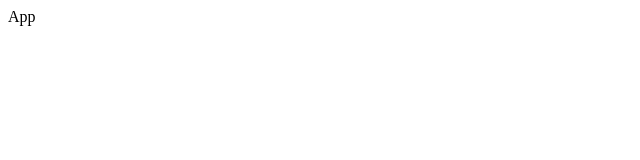
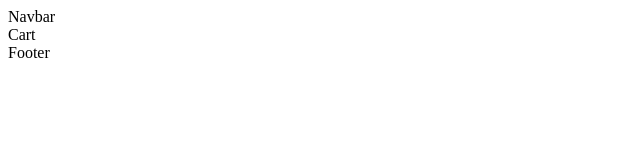
Before and after one commit to mayoshmase-dot/E-Store, a React (Vite) app: page /cart in a window 1280 px wide. Shown: the top 160 px of the page, without its empty margins (0-640 px from the left). Built offline with nearby package versions, Linux system fonts and the light colour scheme.

Commit message:
create spa

```diff
--- a/src/App.jsx
+++ b/src/App.jsx
@@ -1,7 +1,9 @@
 import React from 'react'
+import { RouterProvider } from 'react-router-dom'
+import router from './router'
 
 export default function App() {
   return (
-    <div>App</div>
+    <RouterProvider router={router} />
   )
 }
--- /dev/null
+++ b/src/layout/MainLayout.jsx
@@ -0,0 +1,14 @@
+import React from 'react'
+import Navbar from '../components/navbar/Navbar'
+import { Outlet } from 'react-router-dom'
+import Footer from '../components/footer/Footer'
+
+export default function MainLayout() {
+    return (
+        <>
+            <Navbar />
+            <Outlet />
+            <Footer />
+        </>
+    )
+}
--- a/src/pages/cart/Cart.jsx
+++ b/src/pages/cart/Cart.jsx
@@ -0,0 +1,7 @@
+import React from 'react'
+
+export default function Cart() {
+  return (
+    <div>Cart</div>
+  )
+}
--- /dev/null
+++ b/src/router.jsx
@@ -0,0 +1,33 @@
+import { createBrowserRouter } from "react-router-dom";
+import MainLayout from "./layout/MainLayout";
+import Home from "./pages/home/Home";
+import Register from "./pages/auth/register/Register";
+import Login from "./pages/auth/login/Login";
+import Cart from "./pages/cart/Cart";
+
+const router = createBrowserRouter([
+    {
+        path: '/',
+        element: <MainLayout />,
+        children: [
+            {
+                index: true,
+                element: <Home />
+            },
+            {
+                path: 'cart',
+                element: <Cart />
+            },
+            {
+                path: 'register',
+                element: <Register />
+            },
+            {
+                path: 'login',
+                element: <Login />
+            }
+
+        ]
+    }
+]);
+export default router;
```
Also changed, not shown: 1 other file (tests, documents, lock files or other folders).
